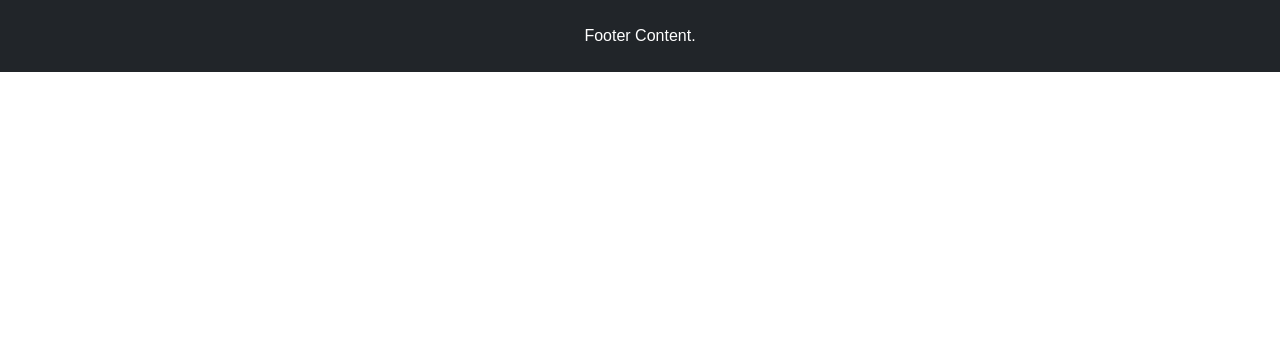
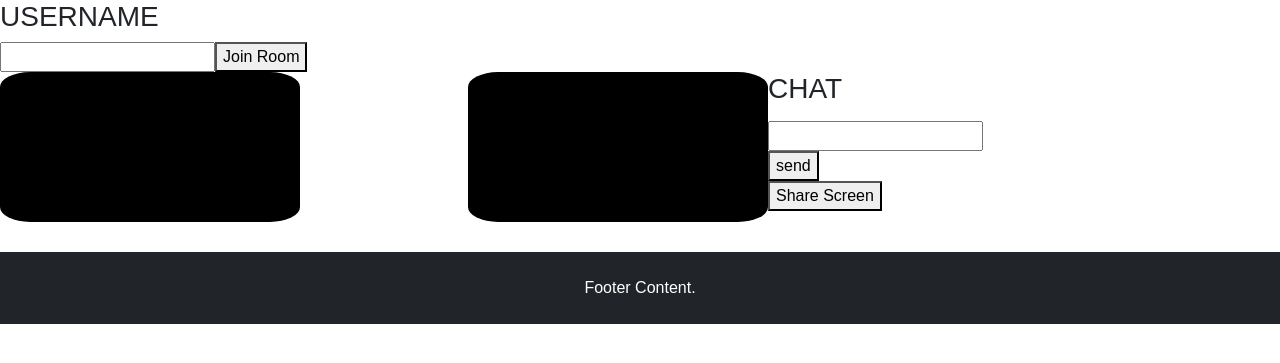
Before and after one commit to ianmaloba/SLACK, a Django app: template Slack/Chat/templates/chat/base.html in a window 1280 px wide. Shown: the part 64-427 px from the top of the page. Run offline with Django 4.2, Linux system fonts and the light colour scheme; the template is opened without the code that fills it, so the values that code supplies are empty.

Commit message:
modified:   Slack/Chat/templates/chat/base.html

```diff
--- a/Slack/Chat/templates/chat/base.html
+++ b/Slack/Chat/templates/chat/base.html
@@ -70,6 +70,29 @@
         </div>
       </nav>
       <div>
+        <h3 id="label-username">USERNAME</h3>
+        <div>
+          <input id="username"><button id="btn-join">Join Room</button>
+        </div>
+        <div class="main-grid-container">
+          <!-- for grid layout
+          assign class video-grad-layout -->
+          <div>
+            <div><video id="local-video" style="float: left;" autoplay playsinline></video></div>
+            <div>
+              <video id="remote-video" style="float: right;" autoplay playsinline></video>
+              <button id="btn-play-remote-video" style="visibility: hidden">Click to view remote video</button>
+            </div>
+          </div>
+          <div id="chat">
+            <h3> CHAT </h3>
+            <div id="messages">
+              <ul id="message-list"></ul>
+            </div>
+            <div id="ct"><input id="msg"><button id="btn-send-msg">send</button></div>
+            <button id="btn-share-screen">Share Screen</button>
+          </div>
+        </div>
         {% block content %}
         {% endblock %}
       </div>
```
Also changed, not shown: Slack/Chat/templates/chat/main.html (+43 -0 lines).
